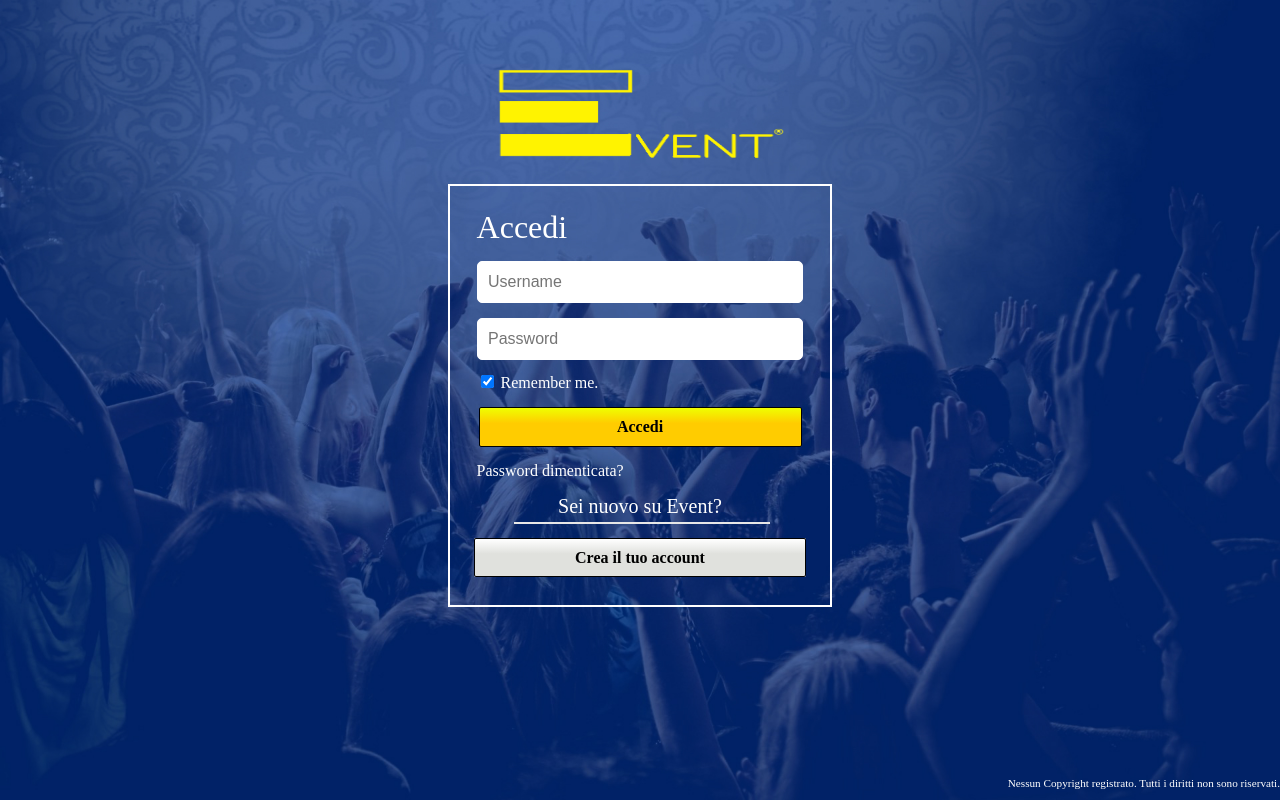
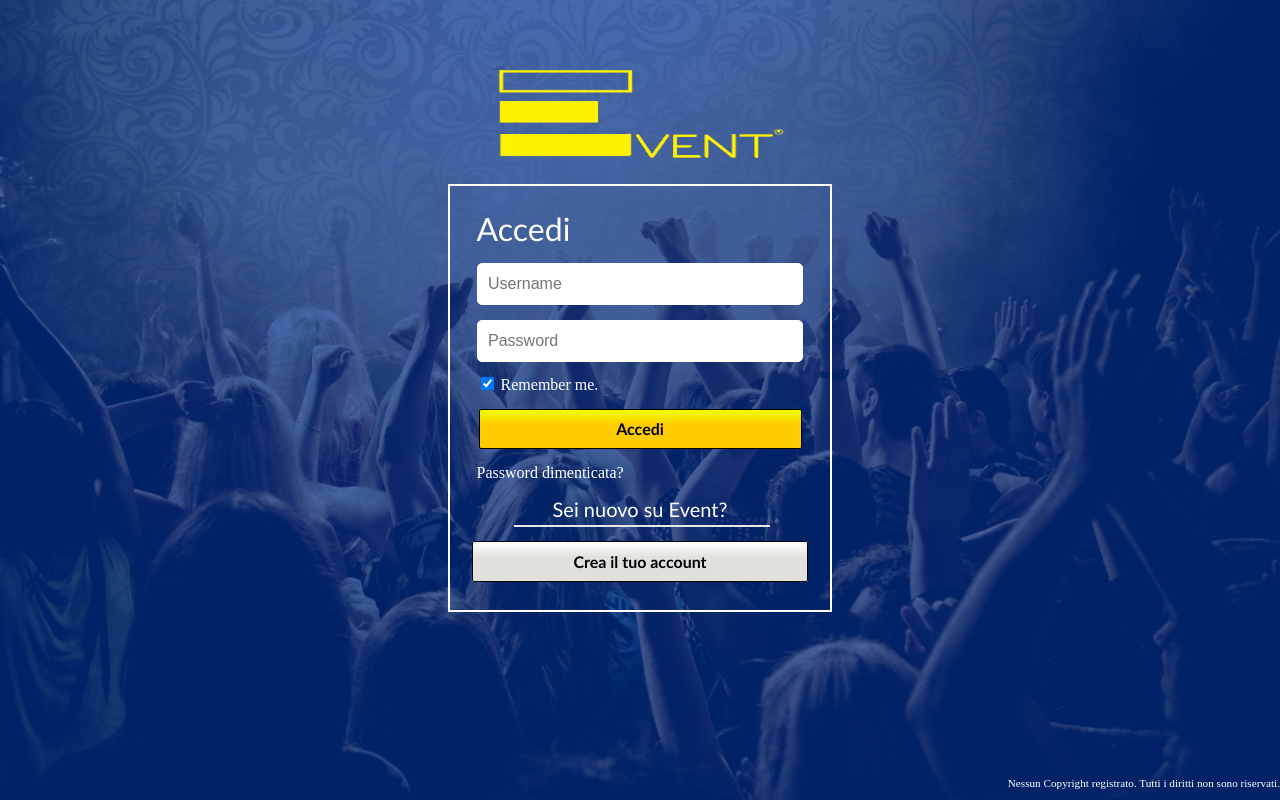
Before and after one commit to AndreaRusconi/PSAW, a PHP site: page /login.php in a window 1280 px wide. Run offline with PHP 8.4, Linux system fonts and the light colour scheme.

Commit message:
ho modificato qualcosa sullo stile

```diff
--- a/CSS/aboutUs.css
+++ b/CSS/aboutUs.css
@@ -1,5 +1,5 @@
 h1{
-    font-family: Trebuchet MS;
+    font-family: Trebuchet MS, sans-serif;
     font-weight: 500;
     color: rgb(255,204,0);
     font-size: 50px;
@@ -30,7 +30,7 @@ a{
     text-align: right;
     margin-top: -3%;
     margin-right: 6%;
-    font-family: Trebuchet MS;
+    font-family: Trebuchet MS, sans-serif;
     color: rgb(255,204,0);
     font-style: italic;
 }
--- a/CSS/login.css
+++ b/CSS/login.css
@@ -15,7 +15,7 @@ body {
 
 .menu{
 
-    border-radius: 0px;
+    border-radius: 0;
     border: 2px white solid;
     background-color: transparent;
     margin-left: 35%;
@@ -29,7 +29,7 @@ h1{
     margin-left: 7%;
     margin-top: 6%;
     color: white;
-    font-family: Trebuchet MS sans-serif;
+    font-family: Trebuchet MS, sans-serif;
     font-weight: 200;
     margin-bottom: 1%;
 }
@@ -72,10 +72,10 @@ h1{
     margin-top: 4%;
     height: 40px;
     width: 85%;
-    border: 0.5px solid black;
+    border: 1px solid black;
     padding: 0 10px;
     color: black;
-    font-family: Trebuchet MS sans-serif;
+    font-family: Trebuchet MS, sans-serif;
     border-radius: 2px;
     font-weight: 600;
     font-size: 1em;
@@ -95,13 +95,13 @@ h1{
 
 }
 
-
+.dimenticata #link:hover {color:rgb(255,204,0);}
 
 h2{
 
     margin-top: 4%;
     color: white;
-    font-family: Trebuchet MS sans-serif;
+    font-family: Trebuchet MS, sans-serif;
     font-weight: 200;
     font-size: 20px;
 }
@@ -136,10 +136,10 @@ h2{
     text-decoration: none;
     padding: 10px 100px;
     border-radius: 2px;
-    border: 0.5px solid black;
+    border: 1px solid black;
     font-size: 1em;
     font-weight: 600;
-    font-family: Trebuchet MS sans-serif;
+    font-family: Trebuchet MS, sans-serif;
 }
 
 .footer {
```
Also changed, not shown: CSS/Homepage.css (+4 -4 lines), CSS/private.css (+8 -8 lines), CSS/registration.css (+5 -5 lines).
